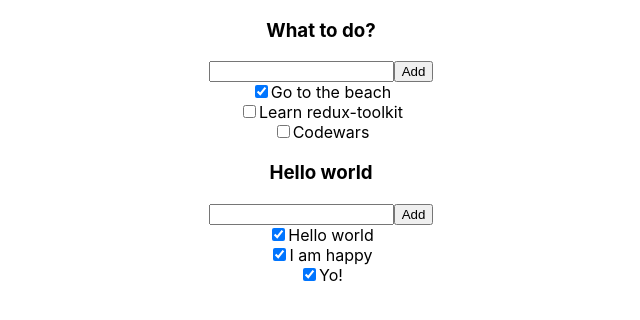
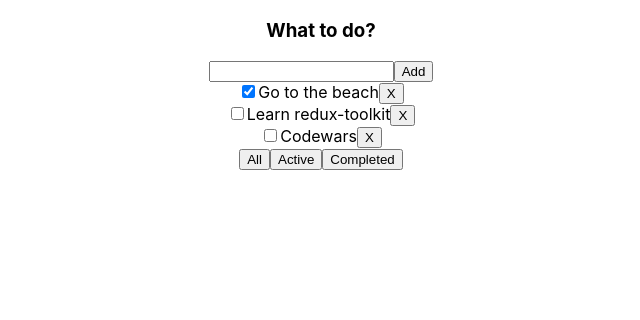
Before and after one commit to itsmeshusha/redux-toolkit-todolist, a React (Create React App) app: page / in a window 1280 px wide. Shown: the top 320 px of the page, without its empty margins (319-959 px from the left). Built offline with nearby package versions, Linux system fonts and the light colour scheme.

Commit message:
Add delete task functional

```diff
--- a/src/App.tsx
+++ b/src/App.tsx
@@ -1,23 +1,20 @@
-import React from 'react';
+import React, {useState} from 'react';
 import './App.css';
 import {Todolist} from "./components/todolist/Todolist";
 
 function App() {
-    const tasks1 = [
+    let [tasks, setTasks] = useState([
         {id: 1, title: 'Go to the beach', isDone: true},
         {id: 2, title: 'Learn redux-toolkit', isDone: false},
         {id: 3, title: 'Codewars', isDone: false}
-    ]
-    const tasks2 = [
-        {id: 1, title: 'Hello world', isDone: true},
-        {id: 2, title: 'I am happy', isDone: true},
-        {id: 3, title: 'Yo!', isDone: true}
-    ]
-
+    ])
+    const removeTask = (id: number) => {
+        let filteredTasks = tasks.filter(el => el.id !== id)
+        setTasks(filteredTasks)
+    }
   return (
     <div className="App">
-      <Todolist title={'What to do?'} tasks={tasks1} />
-      <Todolist title={'Hello world'} tasks={tasks2} />
+      <Todolist title={'What to do?'} tasks={tasks} removeTask={removeTask} />
 
     </div>
   );
--- a/src/components/todolist/Todolist.tsx
+++ b/src/components/todolist/Todolist.tsx
@@ -9,9 +9,12 @@ type TaskType = {
 type PropsType = {
     title: string
     tasks: Array<TaskType>
+    removeTask: (id: number) => void
 }
 
 export const Todolist = (props: PropsType) => {
+
+
     return (
         <div>
             <h3>{props.title}</h3>
@@ -20,9 +23,11 @@ export const Todolist = (props: PropsType) => {
             {props.tasks.map(el => <div key={el.id}>
                 <input type={'checkbox'} checked={el.isDone}/>
                 <span>{el.title}</span>
+                <button onClick={() => props.removeTask(el.id)}>X</button>
             </div>)}
-
-
+            <button>All</button>
+            <button>Active</button>
+            <button>Completed</button>
         </div>
     )
 }
```
